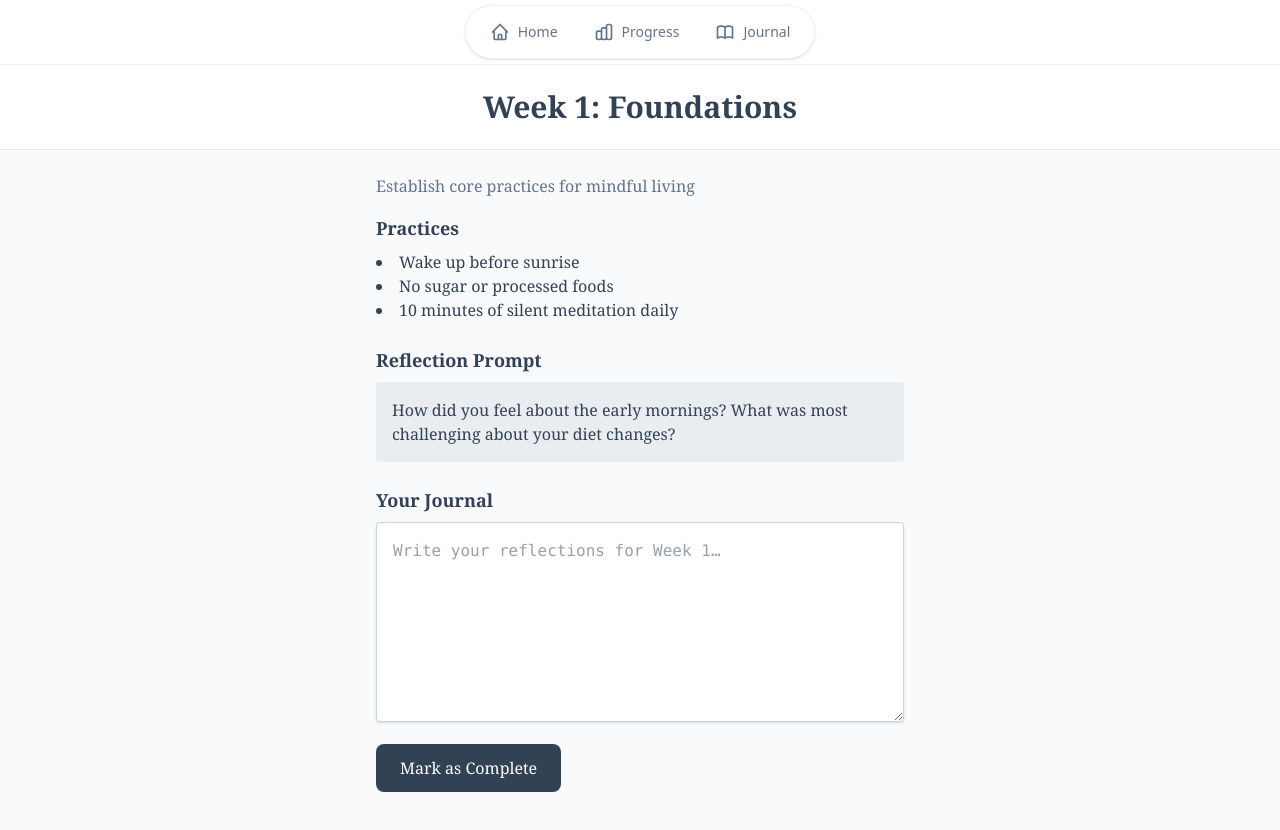
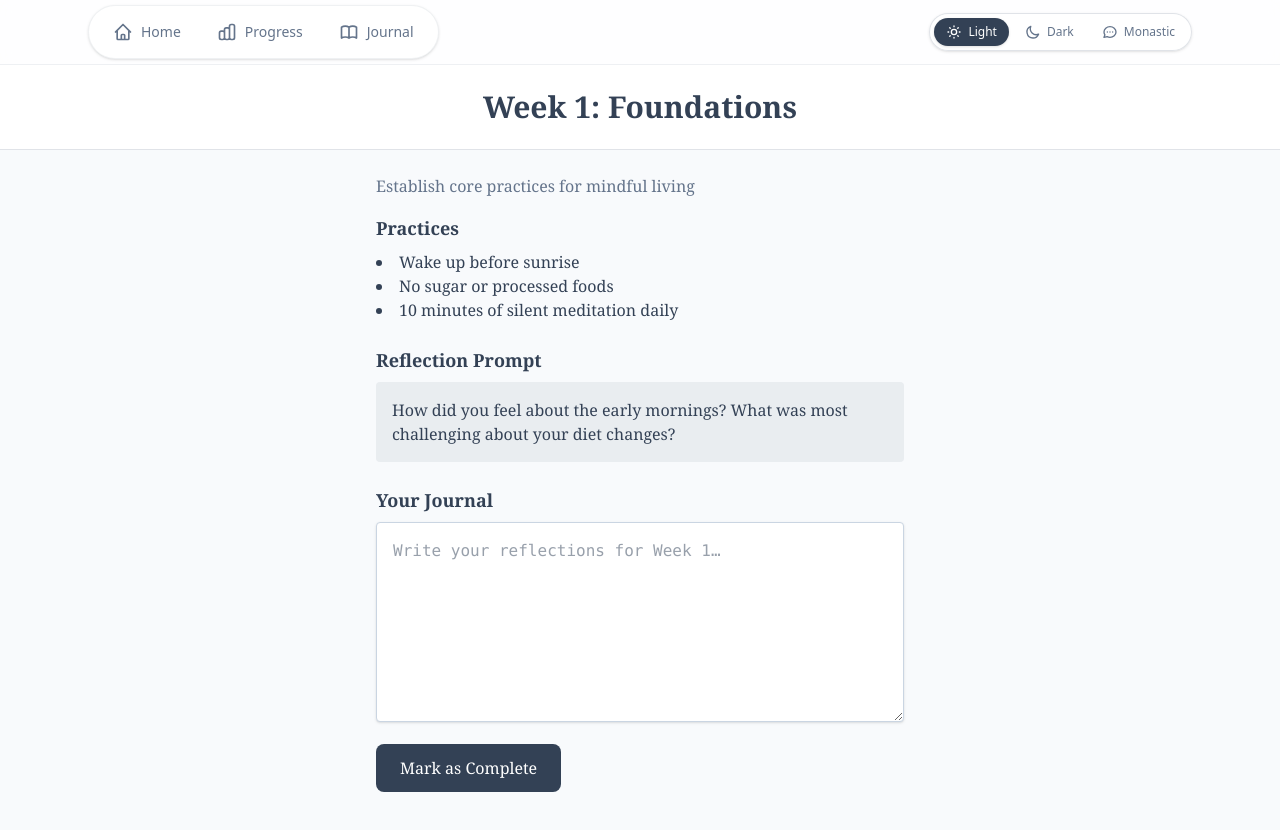
Before and after one commit to martinwinther/12-weeks-of-asceticism, a React (Vite) app: page /week01 in a window 1280 px wide. Shown: the top 830 px of the page. Built offline with nearby package versions, Linux system fonts and the light colour scheme; the HTML template or start-up script is replaced by a standard one.

Commit message:
add theming context and toggle for light dark and monastic modes

```diff
--- a/src/App.jsx
+++ b/src/App.jsx
@@ -1,6 +1,7 @@
 import React from 'react';
 import { BrowserRouter, Routes, Route, useLocation } from 'react-router-dom';
 import { AppProvider } from './context/AppContext';
+import { ThemeProvider, useTheme } from './context/ThemeContext';
 import Navigation from './components/Navigation';
 import LandingPage from './pages/LandingPage';
 import Dashboard from './pages/Dashboard';
@@ -14,10 +15,11 @@ import Week02 from './pages/Week02';
 
 const AppContent = () => {
   const location = useLocation();
+  const { theme } = useTheme();
   const showNavigation = location.pathname !== '/';
 
   return (
-    <>
+    <div className={`theme-${theme} min-h-screen transition-colors duration-300`}>
       {showNavigation && <Navigation />}
       <Routes>
         <Route path="/" element={<LandingPage />} />
@@ -30,16 +32,18 @@ const AppContent = () => {
         {/* <Route path="/week02" element={<Week02 />} /> ... */}
         <Route path="/week12" element={<Week12 />} />
       </Routes>
-    </>
+    </div>
   );
 };
 
 const App = () => (
-  <AppProvider>
-    <BrowserRouter>
-      <AppContent />
-    </BrowserRouter>
-  </AppProvider>
+  <ThemeProvider>
+    <AppProvider>
+      <BrowserRouter>
+        <AppContent />
+      </BrowserRouter>
+    </AppProvider>
+  </ThemeProvider>
 );
 
 export default App;
--- a/src/components/Navigation.jsx
+++ b/src/components/Navigation.jsx
@@ -1,5 +1,6 @@
 import React from 'react';
 import { Link, useLocation } from 'react-router-dom';
+import ThemeToggle from './ThemeToggle';
 
 const Navigation = () => {
   const location = useLocation();
@@ -38,8 +39,9 @@ const Navigation = () => {
     <>
       {/* Desktop Navigation - Clean minimal top bar */}
       <nav className="hidden md:block bg-white/80 backdrop-blur-sm border-b border-accent/10 sticky top-0 z-50">
-        <div className="max-w-4xl mx-auto px-6">
-          <div className="flex items-center justify-center h-16">
+        <div className="max-w-6xl mx-auto px-6">
+          <div className="flex items-center justify-between h-16">
+            {/* Main Navigation */}
             <div className="flex items-center space-x-1 bg-white rounded-full px-2 py-2 shadow-sm border border-accent/10">
               {navItems.map((item) => (
                 <Link
@@ -56,13 +58,18 @@ const Navigation = () => {
                 </Link>
               ))}
             </div>
+
+            {/* Theme Toggle */}
+            <ThemeToggle />
           </div>
         </div>
       </nav>
 
       {/* Mobile Navigation - Bottom tab bar */}
       <nav className="md:hidden fixed bottom-0 left-0 right-0 bg-white/95 backdrop-blur-sm border-t border-accent/10 z-50 safe-area-pb">
-        <div className="flex items-center justify-around px-2 py-2">
+        <div className="px-2 py-2">
+          {/* Main Navigation Tabs */}
+          <div className="flex items-center justify-around mb-2">
             {navItems.map((item) => (
               <Link
                 key={item.path}
@@ -82,10 +89,16 @@ const Navigation = () => {
               </Link>
             ))}
           </div>
+
+          {/* Theme Toggle for Mobile */}
+          <div className="flex justify-center">
+            <ThemeToggle />
+          </div>
+        </div>
       </nav>
 
       {/* Mobile bottom padding spacer */}
-      <div className="md:hidden h-20"></div>
+      <div className="md:hidden h-24"></div>
     </>
   );
 };
--- /dev/null
+++ b/src/components/ThemeToggle.jsx
@@ -0,0 +1,58 @@
+import React from 'react';
+import { useTheme } from '../context/ThemeContext';
+
+const ThemeToggle = () => {
+  const { theme, setTheme } = useTheme();
+
+  const themes = [
+    {
+      id: 'light',
+      name: 'Light',
+      icon: (
+        <svg className="w-4 h-4" fill="none" stroke="currentColor" viewBox="0 0 24 24">
+          <path strokeLinecap="round" strokeLinejoin="round" strokeWidth={2} d="M12 3v1m0 16v1m9-9h-1M4 12H3m15.364 6.364l-.707-.707M6.343 6.343l-.707-.707m12.728 0l-.707.707M6.343 17.657l-.707.707M16 12a4 4 0 11-8 0 4 4 0 018 0z" />
+        </svg>
+      )
+    },
+    {
+      id: 'dark',
+      name: 'Dark',
+      icon: (
+        <svg className="w-4 h-4" fill="none" stroke="currentColor" viewBox="0 0 24 24">
+          <path strokeLinecap="round" strokeLinejoin="round" strokeWidth={2} d="M20.354 15.354A9 9 0 018.646 3.646 9.003 9.003 0 0012 21a9.003 9.003 0 008.354-5.646z" />
+        </svg>
+      )
+    },
+    {
+      id: 'monastic',
+      name: 'Monastic',
+      icon: (
+        <svg className="w-4 h-4" fill="none" stroke="currentColor" viewBox="0 0 24 24">
+          <path strokeLinecap="round" strokeLinejoin="round" strokeWidth={2} d="M8 12h.01M12 12h.01M16 12h.01M21 12c0 4.418-4.03 8-9 8a9.863 9.863 0 01-4.255-.949L3 20l1.395-3.72C3.512 15.042 3 13.574 3 12c0-4.418 4.03-8 9-8s9 3.582 9 8z" />
+        </svg>
+      )
+    },
+  ];
+
+  return (
+    <div className="flex items-center space-x-1 bg-white/90 backdrop-blur-sm rounded-full p-1 shadow-sm border border-accent/20">
+      {themes.map((themeOption) => (
+        <button
+          key={themeOption.id}
+          onClick={() => setTheme(themeOption.id)}
+          className={`flex items-center space-x-1.5 px-3 py-1.5 rounded-full text-xs font-medium transition-all duration-200 ${
+            theme === themeOption.id
+              ? 'bg-primary text-white shadow-sm'
+              : 'text-accent hover:text-primary hover:bg-background/50'
+          }`}
+          aria-label={`Switch to ${themeOption.name} theme`}
+        >
+          {themeOption.icon}
+          <span className="hidden sm:inline">{themeOption.name}</span>
+        </button>
+      ))}
+    </div>
+  );
+};
+
+export default ThemeToggle;
--- /dev/null
+++ b/src/context/ThemeContext.jsx
@@ -0,0 +1,35 @@
+import React, { createContext, useContext, useState, useEffect } from 'react';
+
+const ThemeContext = createContext();
+
+export const useTheme = () => {
+  const context = useContext(ThemeContext);
+  if (!context) {
+    throw new Error('useTheme must be used within a ThemeProvider');
+  }
+  return context;
+};
+
+export const ThemeProvider = ({ children }) => {
+  const [theme, setThemeState] = useState('light');
+
+  // Load theme from localStorage on mount
+  useEffect(() => {
+    const savedTheme = localStorage.getItem('ascetic-theme');
+    if (savedTheme && ['light', 'dark', 'monastic'].includes(savedTheme)) {
+      setThemeState(savedTheme);
+    }
+  }, []);
+
+  // Save theme to localStorage when it changes
+  const setTheme = (newTheme) => {
+    setThemeState(newTheme);
+    localStorage.setItem('ascetic-theme', newTheme);
+  };
+
+  return (
+    <ThemeContext.Provider value={{ theme, setTheme }}>
+      {children}
+    </ThemeContext.Provider>
+  );
+};
--- a/src/index.css
+++ b/src/index.css
@@ -31,3 +31,56 @@ html, body {
     min-height: 44px;
   }
 }
+
+/* Theme classes */
+.theme-light {
+  background-color: #f8fafc;
+  color: #334155;
+}
+
+.theme-light .bg-background { background-color: #f8fafc !important; }
+.theme-light .bg-surface, .theme-light .bg-white { background-color: #ffffff !important; }
+.theme-light .text-primary { color: #334155 !important; }
+.theme-light .text-accent { color: #64748b !important; }
+.theme-light .text-muted { color: #94a3b8 !important; }
+.theme-light .border-accent { border-color: #e2e8f0 !important; }
+.theme-light .bg-primary { background-color: #334155 !important; }
+.theme-light .bg-primary\/10 { background-color: rgba(51, 65, 85, 0.1) !important; }
+.theme-light .bg-primary\/20 { background-color: rgba(51, 65, 85, 0.2) !important; }
+
+.theme-dark {
+  background-color: #0f172a;
+  color: #f1f5f9;
+}
+
+.theme-dark .bg-background { background-color: #0f172a !important; }
+.theme-dark .bg-surface, .theme-dark .bg-white { background-color: #1e293b !important; }
+.theme-dark .text-primary { color: #f1f5f9 !important; }
+.theme-dark .text-accent { color: #cbd5e1 !important; }
+.theme-dark .text-muted { color: #64748b !important; }
+.theme-dark .border-accent { border-color: #334155 !important; }
+.theme-dark .bg-primary { background-color: #f1f5f9 !important; }
+.theme-dark .text-white { color: #0f172a !important; }
+.theme-dark .bg-primary\/10 { background-color: rgba(241, 245, 249, 0.1) !important; }
+.theme-dark .bg-primary\/20 { background-color: rgba(241, 245, 249, 0.2) !important; }
+.theme-dark .bg-white\/80, .theme-dark .bg-white\/90, .theme-dark .bg-white\/95 {
+  background-color: rgba(30, 41, 59, 0.9) !important;
+}
+
+.theme-monastic {
+  background-color: #f0ebe0;
+  color: #2a1f15;
+}
+
+.theme-monastic .bg-background { background-color: #f0ebe0 !important; }
+.theme-monastic .bg-surface, .theme-monastic .bg-white { background-color: #e8dfd0 !important; }
+.theme-monastic .text-primary { color: #2a1f15 !important; }
+.theme-monastic .text-accent { color: #5d4e3a !important; }
+.theme-monastic .text-muted { color: #7a6b52 !important; }
+.theme-monastic .border-accent { border-color: #c4b594 !important; }
+.theme-monastic .bg-primary { background-color: #2a1f15 !important; }
+.theme-monastic .bg-primary\/10 { background-color: rgba(42, 31, 21, 0.1) !important; }
+.theme-monastic .bg-primary\/20 { background-color: rgba(42, 31, 21, 0.2) !important; }
+.theme-monastic .bg-white\/80, .theme-monastic .bg-white\/90, .theme-monastic .bg-white\/95 {
+  background-color: rgba(232, 223, 208, 0.9) !important;
+}
--- /dev/null
+++ b/tailwind.config.js
@@ -0,0 +1,41 @@
+/** @type {import('tailwindcss').Config} */
+export default {
+  content: [
+    "./index.html",
+    "./src/**/*.{js,ts,jsx,tsx}",
+  ],
+  theme: {
+    extend: {
+      colors: {
+        // Light theme colors (current design)
+        light: {
+          bg: '#f8fafc',
+          surface: '#ffffff',
+          primary: '#334155',
+          accent: '#64748b',
+          muted: '#94a3b8',
+          border: '#e2e8f0',
+        },
+        // Dark theme colors
+        dark: {
+          bg: '#0f172a',
+          surface: '#1e293b',
+          primary: '#f1f5f9',
+          accent: '#cbd5e1',
+          muted: '#64748b',
+          border: '#334155',
+        },
+        // Monastic theme colors
+        monastic: {
+          bg: '#f0ebe0',
+          surface: '#e8dfd0',
+          primary: '#2a1f15',
+          accent: '#5d4e3a',
+          muted: '#7a6b52',
+          border: '#c4b594',
+        },
+      },
+    },
+  },
+  plugins: [],
+}
```
Lines whose indentation alone changed are shown as unchanged.
